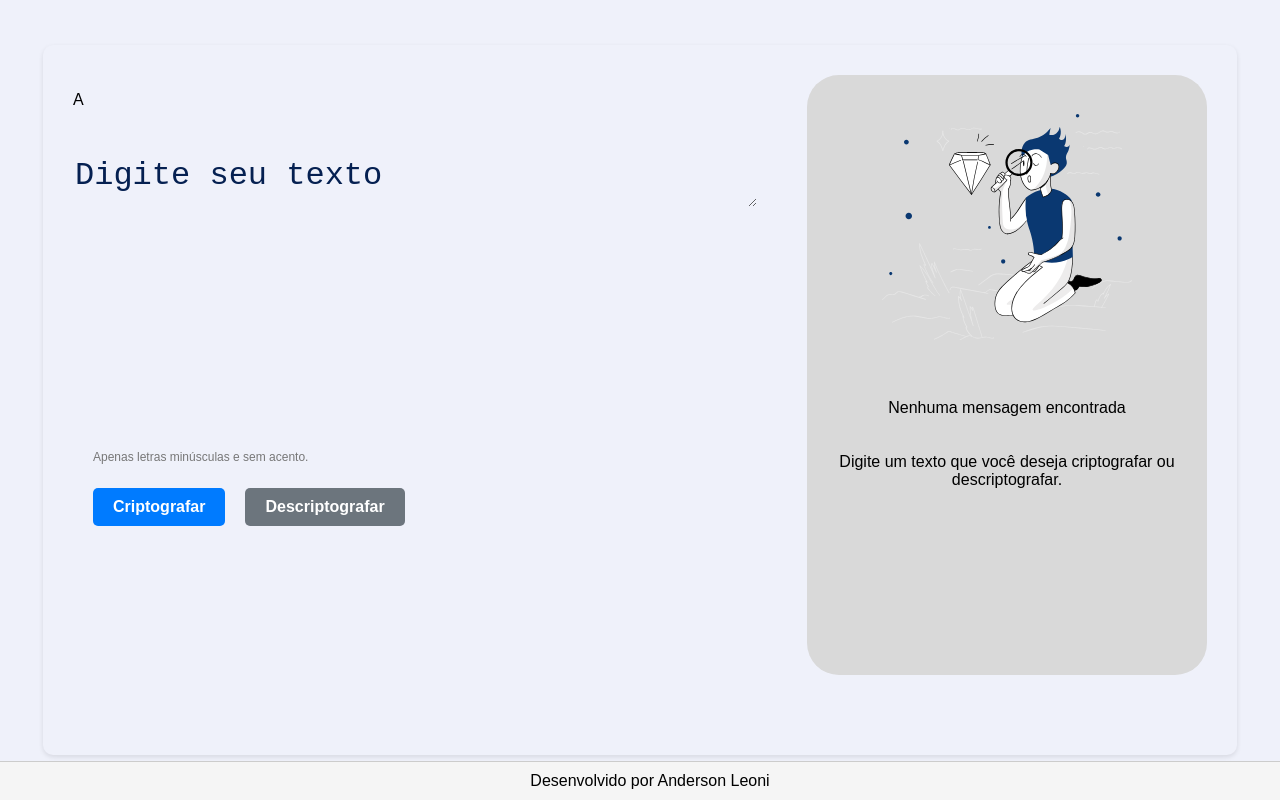
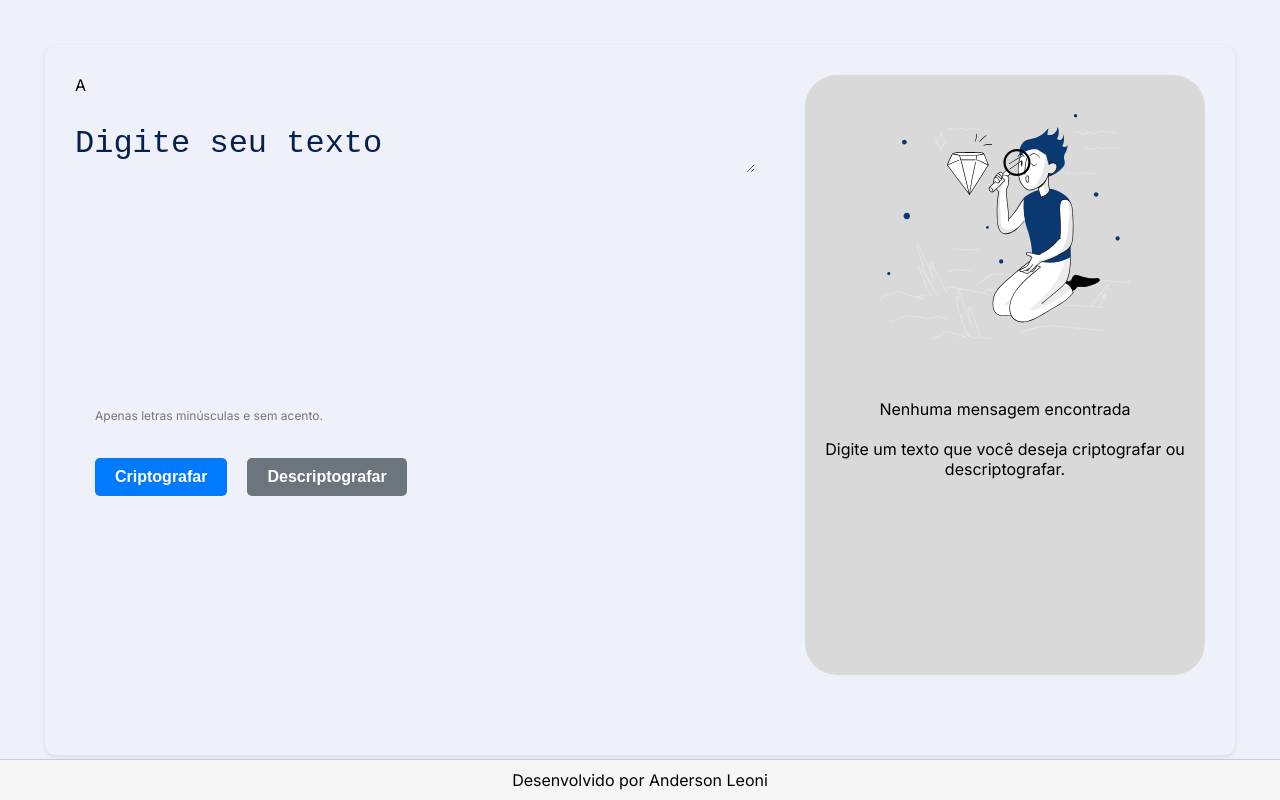
Before and after one commit to AndersonLeoni/decodificador, a plain HTML site: page index.html in a window 1280 px wide. Drawn offline with Linux system fonts and the light colour scheme.

Commit message:
importado nova font

```diff
--- a/style.css
+++ b/style.css
@@ -1,5 +1,18 @@
+@import url('https://fonts.googleapis.com/css2?family=Inter:wght@100..900&display=swap');
+
+
+
+* {
+    margin: 0;
+    padding: 0;
+    box-sizing: border-box;
+    border: 0;
+}
+
+
+
 body {
-    font-family: sans-serif;
+    font-family: "Inter", sans-serif;
     display: flex;
     justify-content: center;
     align-items: center;
```
